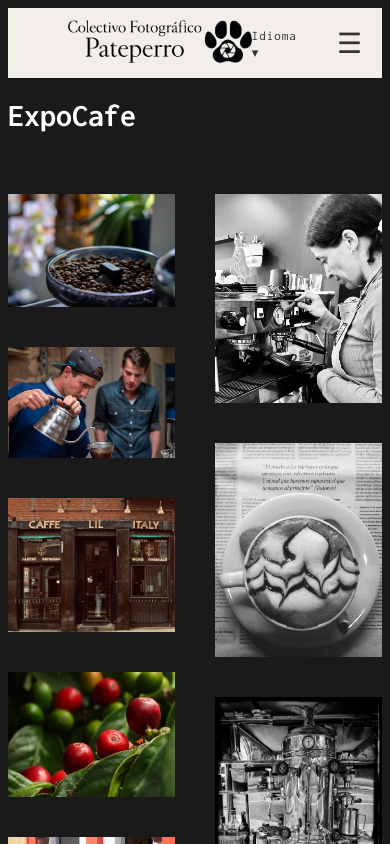
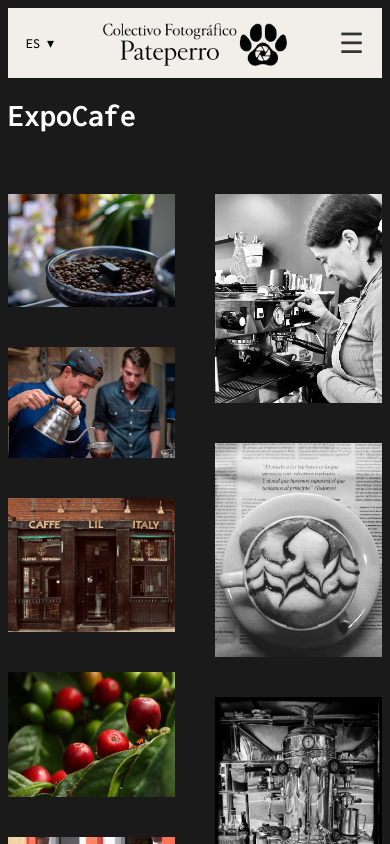
Before and after one commit to danielr2120/Pateperro_V1, a React (Vite) app: page /#/expocafe/galeria in a window 390 px wide. Shown: the top 844 px of the page. Built offline with nearby package versions, Linux system fonts and the light colour scheme.

Commit message:
Se realizan ajustes en el css para la parte responsive

```diff
--- a/src/components/Header.jsx
+++ b/src/components/Header.jsx
@@ -8,6 +8,7 @@ function Header() {
   const [menuOpen, setMenuOpen] = useState(false);
   const [expoOpen, setExpoOpen] = useState(false);
   const [langOpen, setLangOpen] = useState(false);
+  const [langMobileOpen, setLangMobileOpen] = useState(false);
   const [t, i18n] = useTranslation("global");
   return (
     <header className="header">
@@ -103,12 +104,26 @@ function Header() {
         </li>
       </div>
       <div
+        className="lang-mobile"
+        onClick={() => setLangMobileOpen(!langMobileOpen)}
+      >
+        <span>{i18n.language.toUpperCase()}</span> ▾
+
+        {langMobileOpen && (
+          <div className="lang-mobile-dropdown">
+            <span onClick={() => i18n.changeLanguage("es")}>ES</span>
+            <span onClick={() => i18n.changeLanguage("en")}>EN</span>
+          </div>
+        )}
+      </div>
+      <div
         className="menu-icon"
         onClick={() => setMenuOpen(!menuOpen)}
       >
         ☰
       </div>
 
+
     </header>
   );
 }
--- a/src/index.css
+++ b/src/index.css
@@ -137,6 +137,37 @@ body {
 
 .dropdown-title2 {
   cursor: pointer;
+}
+
+.lang-mobile {
+  display: none;
+  position: relative;
+  font-size: 0.85rem;
+  font-weight: 600;
+  cursor: pointer;
+  user-select: none;
+  color: #000;
+  width: fit-content
+}
+
+.lang-mobile-dropdown {
+  position: absolute;
+  top: 130%;
+  right: 0;
+  background: var(--color-fondo-header);
+  border-radius: 6px;
+  padding: 6px 0;
+  z-index: 999;
+}
+
+.lang-mobile-dropdown span {
+  display: block;
+  padding: 6px 12px;
+  white-space: nowrap;
+}
+
+.lang-mobile-dropdown span:hover {
+  background: rgba(255,255,255,0.1);
 }
 
 .logo-container {
@@ -450,17 +481,83 @@ footer {
 
 @media (max-width: 768px) {
   .header {
+    display: grid;
+    align-items: center;
+    justify-content: space-between;
+    position: relative;
+    padding: 0 18px;
+    grid-template-columns: 1fr auto 1fr;
+    grid-template-rows: 70px;
+  }
+
+  .logo-container {
+    align-items: center;
+    margin-top: 5px;
+    margin-right: auto;
+    grid-column:2;
+    grid-row: 1;
+    justify-self: center;
+  }
+
+  .menu-icon {
     display: flex;
-    justify-content: center;
-    position: relative;
+    align-items: center;
+    gap: 12px;
+    font-size: 28px;
+    cursor: pointer;
+    position: static;
+    grid-column:3;
+    justify-self: end;
   }
+
+
+  .dropdown-title{
+    text-align: center;
+  }
+  .dropdown{
+    position: static;
+    text-align: center;
+  }
+
+  .dropdown-menu {
+    position: static;
+    box-shadow: none;
+    background: transparent;
+    padding: 0;
+    margin-top: 8px;
+    width: 100%;
+  }
+
+  .dropdown-menu a {
+    padding: 8px 0;
+    font-size: 12px;
+  }
+
+  .lang-mobile {
+    display: inline-block;
+    align-items: center;
+    font-size: 14px;
+    font-weight: 500;
+    cursor: pointer;
+    grid-column:1;
+  }
+
+  .right-actions {
+    display: none;
+  }
+
   .nav-left {
     position: absolute;
-    top: 70px;
+    top: 0px;
     left: 0;
     width: 100%;
     background: var(--color-fondo-header);
     display: none;
+    z-index: 999;
+  }
+
+  .nav-left.active {
+    display: block;
   }
 
   .nav-left ul {
@@ -468,25 +565,11 @@ footer {
     display: flex;
     flex-direction: column;
     align-items: center;
-    padding: 0;
+    padding: 15px 0;
     margin: 0;
     gap: 15px;
-   }
-
-  .nav-left.active {
-    display: block;
   }
 
-  .menu-icon {
-    display: block;
-    position: absolute;
-    right: 20px;
-    font-size: 28px;
-    cursor: pointer;
-  }
-  .nav-left {
-    z-index: 999;
-  }
   .inicio {
     grid-template-columns: 1fr;
     height: auto;
@@ -499,19 +582,20 @@ footer {
   .imagen {
     height: 50vh;
   }
+
   .grid {
-    column-count: 1;
-  }
-  .grid{
     column-count: 2;
   }
+
   .galeria-grid {
     grid-template-columns: repeat(2, 1fr);
   }
+
   .contacto {
     grid-template-columns: 1fr;
     padding: 20px;
   }
+
   .detalle-contenido {
     display: flex;
     flex-direction: column;
--- a/src/translations/en/global.json
+++ b/src/translations/en/global.json
@@ -120,7 +120,7 @@
         "12":{
           "nombre": "GRECA",
           "lugar": "Bogotá DC, Colombia",
-          "descripcion_autor": "@Arttesano en redes, es un Bogotáno Artesano del cuero, estudio licenciatura en Física, su monografía de grado : \"La fotografía estroboscopica en la enseñanza de la física\" fué la puerta de entrada al mundo de la fotografía como una herramienta pedagógica de construcción de conocimiento científico. En su afán de entender LA NATURALEZA humana naturaleza aborda la fotografía con una perspectiva social. Considero la foto como documento social, como testimonio, su estilo es Cándido y familiar Sus cámara es un instrumento de fijación de la memoria, sus fotos son un baúl de recuerdos apilados en cajas y discos duros. Hoy por hoy su interés es la fotografía de aves y sus registros sirven de ayuda en la identificación de las especies y su teléfono se convierte en el bastón de su memoria.",
+          "descripcion_autor": "@Arttesano on social media, is a Bogotá-based leather artisan. He studied Physics, and his thesis, \"Stroboscopic Photography in the Teaching of Physics,\"opened his door to the world of photography as a pedagogical tool for constructing scientific knowledge. In his quest to understand human nature, he approaches photography from a social perspective.He considers photography a social document, a testimony. His style is candid and intimate. His camera is an instrument for preserving memory; his photos are a treasure chest of memories stacked in boxes and on hard drives. Currently, his interest lies in bird photography and his records aid in species identification, and his phone becomes the walking stick of his memory.",
           "descripcion_foto": ""
         },
         "13":{
```
